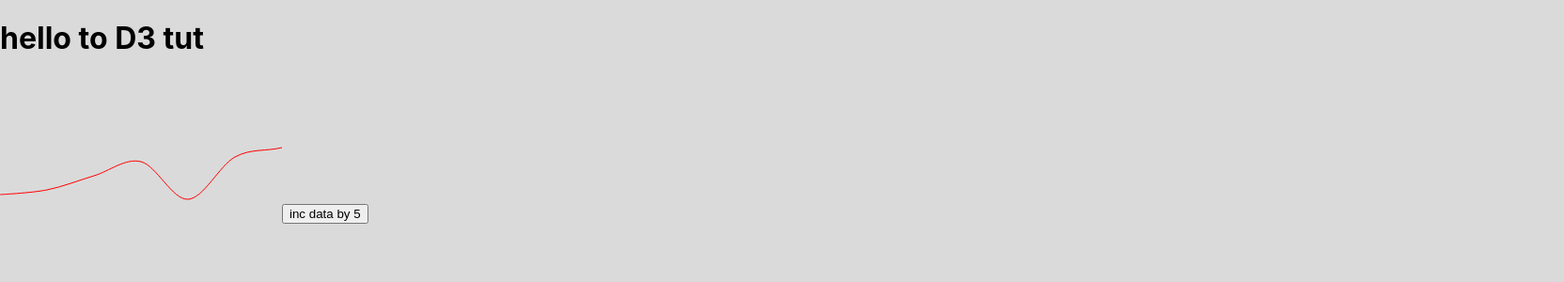
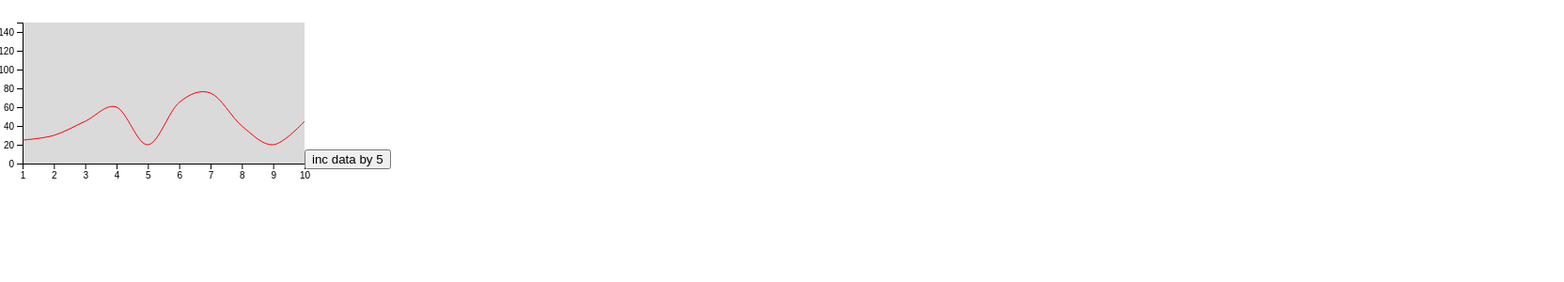
Before and after one commit to allybi-design/Rect---D3, a React (Create React App) app: page / in a window 1280 px wide. Shown: the top 300 px of the page at 94% size, 1664 px wide, since content can reach past the window. Built offline with nearby package versions, Linux system fonts and the light colour scheme.

Commit message:
Adding Axies to a grid

```diff
--- a/src/App.js
+++ b/src/App.js
@@ -1,39 +1,49 @@
 import React, { useRef, useEffect, useState } from 'react';
-import { select, line, curveCardinal } from "d3";
+import { select, line, curveCardinal, axisBottom, scaleLinear, axisLeft } from "d3";
 
 const App = () => {
   const svgRef = useRef()
 
-  const [data, setData] = useState([25,30,45,60,20, 65, 75, 90])
+  const [data, setData] = useState([25, 30, 45, 60, 20, 65, 75, 40, 20, 45])
 
   useEffect(() => {
     const svg = select(svgRef.current)
+
+    const xScale = scaleLinear().domain([0, data.length - 1]).range([0, 300])
+    const yScale = scaleLinear().domain([0, 150]).range([150, 0])
+
+    svg
+      .select(".x-axis")
+      .style("transform", "translateY(150px)")
+      .call(axisBottom(xScale).ticks(data.length).tickFormat(index => index + 1))
+
+    svg
+      .selectAll(".y-axis")
+      // .style("transform", "translateX(300px")
+      .call(axisLeft(yScale))
+
     const myLine = line()
-      .x((value, index) => index*50)
-      .y(value => 150-value)
+      .x((value, index) => xScale(index))
+      .y(yScale)
       .curve(curveCardinal)
-    // svg
-    //   .selectAll("circle")
-    //   .data(data)
-    //   .join("circle")
-    //   .attr("r", value => value)
-    //   .attr("cx", value => value * 4)
-    //   .attr("cy", value => value * 2)
-    //   .attr("stroke", "red")
+
     svg
-      .selectAll("path")
+      .selectAll(".line")
       .data([data])
       .join("path")
-      .attr("d", value => myLine(value))
+      .attr("class", "line")
+      .attr("d", myLine)
       .attr("fill", "none")
       .attr("stroke", "red")
-  },[data])
+  }, [data])
 
   return (
     <div className="container">
-      <h1>hello to D3 tut</h1>
-      <svg ref={svgRef}></svg>
-      <button onClick={() => setData(data.map(value => value+5))}>inc data by 5</button>
+      <svg ref={svgRef}>
+        <g className="x-axis" />
+        <g className="y-axis" />
+      </svg>
+      <button onClick={() => setData(data.map(value => value + 5))}>inc data by 5</button>
     </div>
   )
 }
--- a/src/index.css
+++ b/src/index.css
@@ -1,9 +1,8 @@
 body {
-  background-color: #dadada;
-  margin: 0;
+  padding: 1rem;
   font-family: -apple-system, BlinkMacSystemFont, 'Segoe UI', 'Roboto', 'Oxygen',
-    'Ubuntu', 'Cantarell', 'Fira Sans', 'Droid Sans', 'Helvetica Neue',
-    sans-serif;
+  'Ubuntu', 'Cantarell', 'Fira Sans', 'Droid Sans', 'Helvetica Neue',
+  sans-serif;
   -webkit-font-smoothing: antialiased;
   -moz-osx-font-smoothing: grayscale;
 }
@@ -11,3 +10,8 @@ body {
   width: 1640px;
   margin: 0 auto;
 }
+
+svg {
+  background-color: #dadada;
+  overflow: visible;
+}
```
